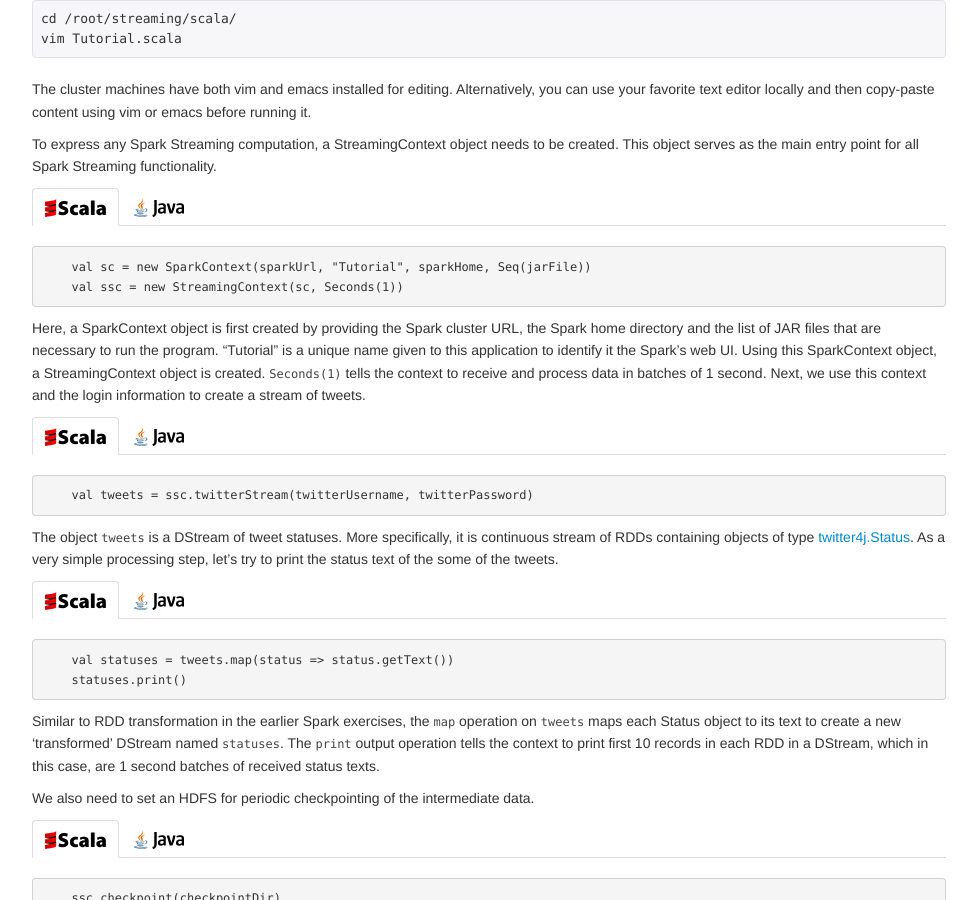
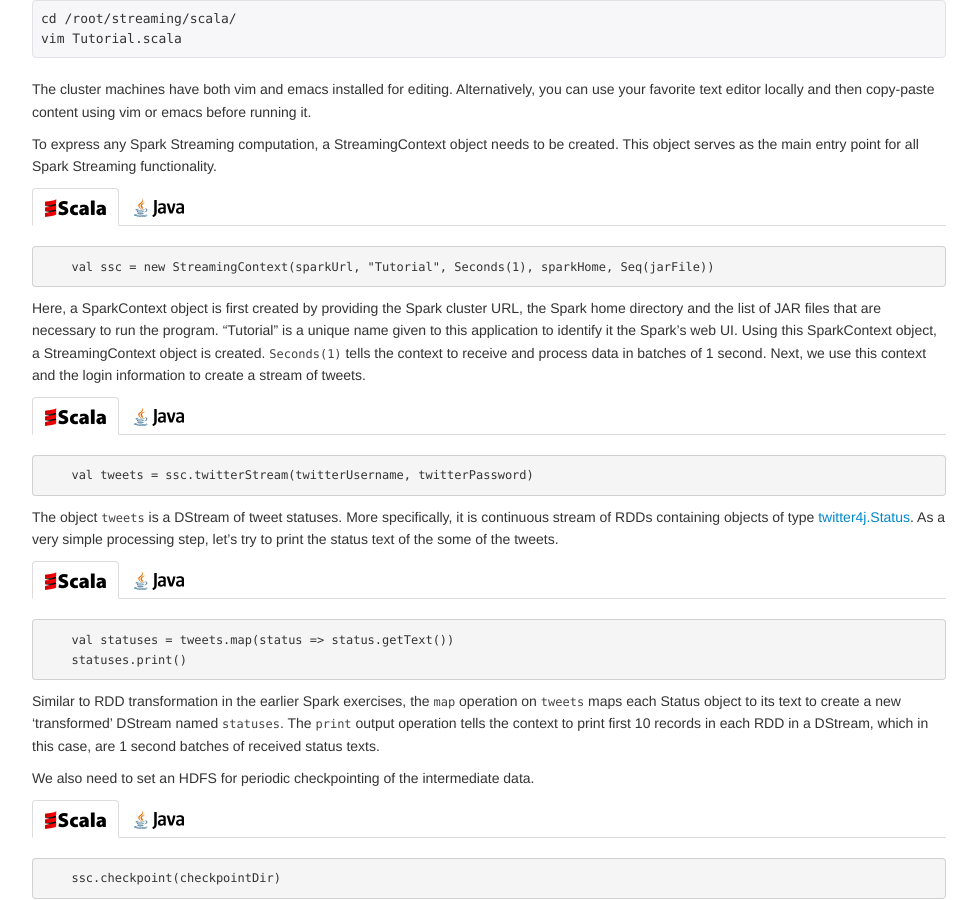
Before and after one commit to databricks/spark-training, a Jekyll site: the page built from strata_2013/index.md, in a window 1280 px wide and 900 px high, scrolled down 12590 px. Shown: the whole window, without its empty margins (151-1128 px from the left). Built offline with Jekyll 4.4.1, drawn with Linux system fonts in a browser that asks for light colours.

Commit message:
Updating streaming code to use new constructors

```diff
--- a/strata_2013/index.md
+++ b/strata_2013/index.md
@@ -820,14 +820,13 @@ This object serves as the main entry point for all Spark Streaming functionality
 <div class="codetabs">
 <div data-lang="scala" markdown="1">
 ~~~
-    val sc = new SparkContext(sparkUrl, "Tutorial", sparkHome, Seq(jarFile))
-    val ssc = new StreamingContext(sc, Seconds(1))
+    val ssc = new StreamingContext(sparkUrl, "Tutorial", Seconds(1), sparkHome, Seq(jarFile))
 ~~~
 </div>
 <div data-lang="java" markdown="1">
 ~~~
-    JavaSparkContext sc = new JavaSparkContext(sparkUrl, "Tutorial", sparkHome, jarFile);
-    JavaStreamingContext ssc = new JavaStreamingContext(sc, new Duration(1000));
+    JavaStreamingContext ssc = new JavaStreamingContext(
+      sparkUrl, "Tutorial", new Duration(1000), sparkHome, new String[]{jarFile});
 ~~~
 </div>
 </div>
@@ -884,7 +883,7 @@ We also need to set an HDFS for periodic checkpointing of the intermediate data.
 </div>
 <div data-lang="java" markdown="1">
 ~~~
-    ssc.checkpoint(checkpointDir, new Duration(10000));
+    ssc.checkpoint(checkpointDir);
 ~~~
 </div>
 </div>
```
